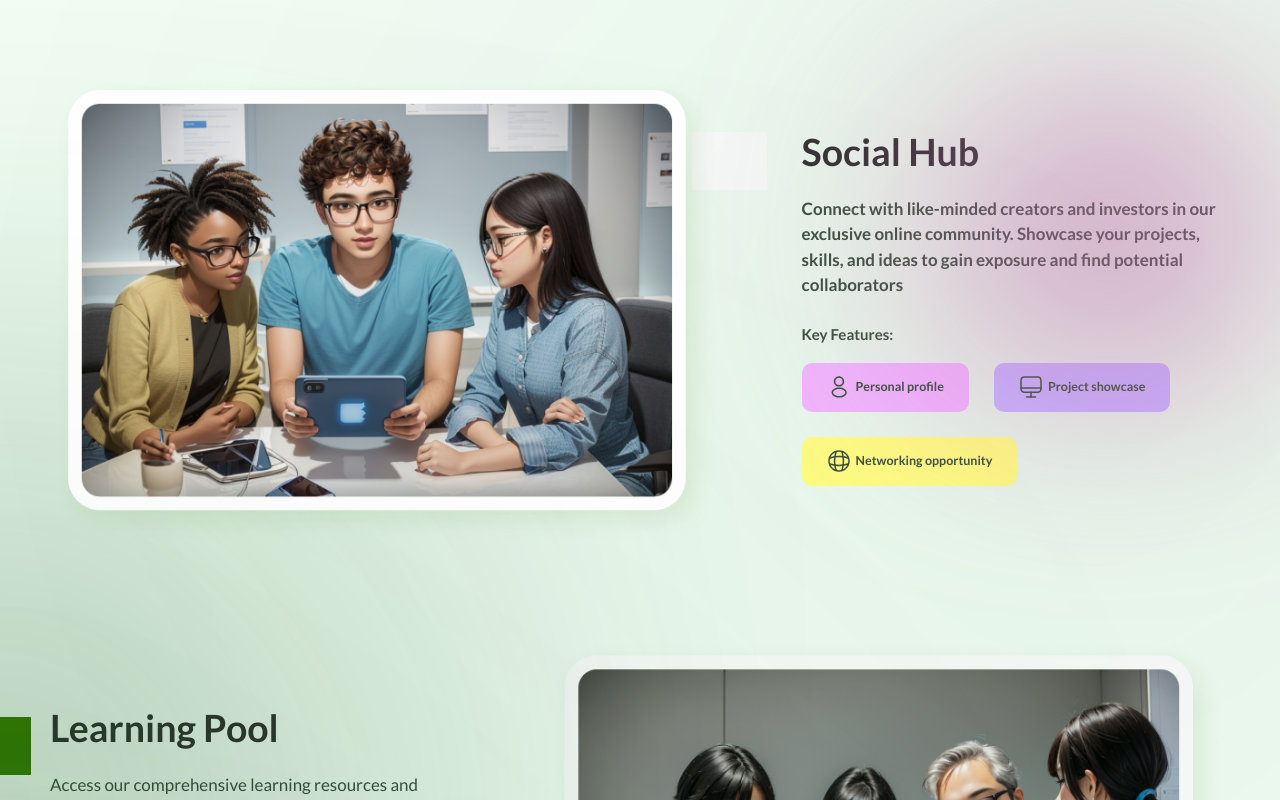
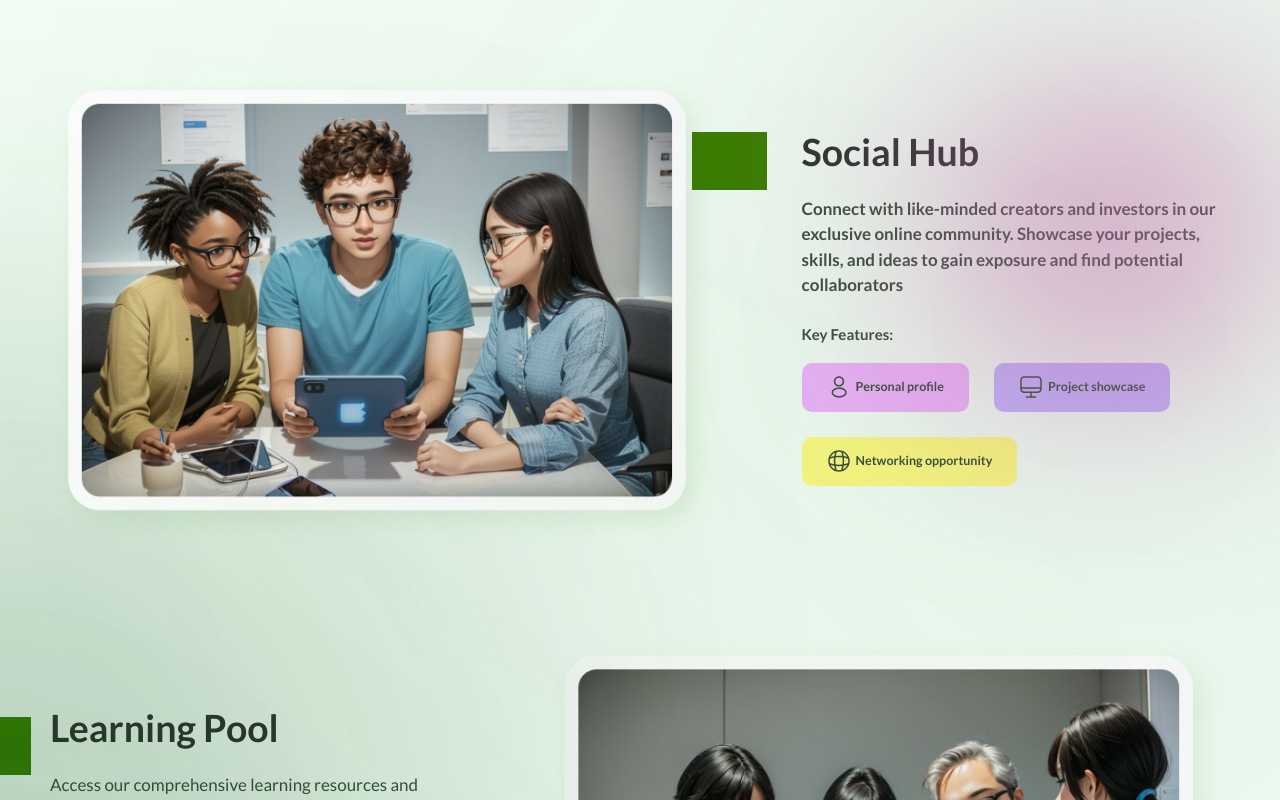
Before and after one commit to Colab-Apes/new_landing_page, a React (Vite) app: page / in a window 1280 px wide. Shown: the part 960-1760 px from the top of the page. Built offline with nearby package versions, Linux system fonts and the light colour scheme.

Commit message:
corrections made

```diff
--- a/src/NewLandingPage/components/BuildTheFuture.jsx
+++ b/src/NewLandingPage/components/BuildTheFuture.jsx
@@ -8,15 +8,15 @@ import mouseCircle from "../../assets/svg/mouse-circle.svg";
 const BuildTheFuture = () => {
   return (
     <div>
-      <div className="mt-64 lg:mt-36 relative px-4  md:px-14 lg:px-20  z-[10]">
-        <div className="py-5 hidden lg:block bg-[#3B8004] h-[58px] w-[75px] absolute top-24 left-[69.8rem] "></div>
+      <div className="mt-64 lg:mt-36 relative px-4  md:px-14 lg:px-20  z-10">
+        <div className="py-5 hidden lg:block bg-[#3B8004] h-[58px] w-[75px] absolute top-24 left-[69.8rem] -z-10 "></div>
         <div className="bg-[#054E12] hidden lg:flex rounded-full h-[400px] w-[400px]   absolute left-[-20rem] top-0 justify-center items-center blur-[500px]">
           {" "}
         </div>
         <div className="bg-[#C26AAA]  hidden lg:flex rounded-full h-[200px] w-[200px]   absolute left-[-20rem] top-0  justify-center items-center blur-[200px]">
           {" "}
         </div>
-        <div className="bg-[#054E12]  hidden lg:flex rounded-full h-[400px] w-[400px]   absolute right-[2rem] top-[24rem] justify-center items-center blur-[250px]">
+        <div className="bg-[#054E12]  hidden lg:flex rounded-full h-[400px] w-[400px]  absolute right-[2rem] top-[24rem] justify-center items-center blur-[250px]">
           {" "}
         </div>
 
--- a/src/NewLandingPage/components/SocialHub.jsx
+++ b/src/NewLandingPage/components/SocialHub.jsx
@@ -11,13 +11,14 @@ const SocialHub = () => {
     <div>
       {" "}
       <div className="mt-[20rem] lg:mt-[40rem] px-4  md:px-14 lg:px-20 z-10 relative">
-        <div className="bg-[#054E12] z-[-2]  rounded-full h-[400px] w-[400px] blur-[500px] absolute right-[0rem] top-[5rem] flex justify-center items-center"></div>
+        <div className="bg-[#054E12] rounded-full h-[400px] w-[400px] blur-[500px] absolute right-[0rem] top-[5rem] flex justify-center items-center">
+          {" "}
+        </div>
 
         <div className="h-[200px] w-[200px] lg:h-[200px] lg:w-[300px]  absolute bg-[#C26AAA] rounded-full right-[2rem] lg:right-[2rem]  top-[-8rem] lg:top-24 blur-[125px] hidden lg:block"></div>
-
         <div className="feature_content flex flex-col-reverse md:flex-row items-center md:gap-24 xl:gap-x-32">
           <div className="feat-image">
-            <div className="py-5 hidden lg:block bg-[#fff]  h-[58px] w-[75px] absolute -z-10 top-24 left-[69.2rem] "></div>
+            <div className="py-5 hidden lg:block bg-[#3F8004]  h-[58px] w-[75px] absolute -z-10 top-24 left-[69.2rem] "></div>
             <img className="w-[100%] " src={feature1} alt="Feature Frame" />
             <div className="lg:hidden text-center">
               <p className="text-[#3B513F] text-[2rem] xl:text-[1.5rem] mb-5 font-bold">
```
